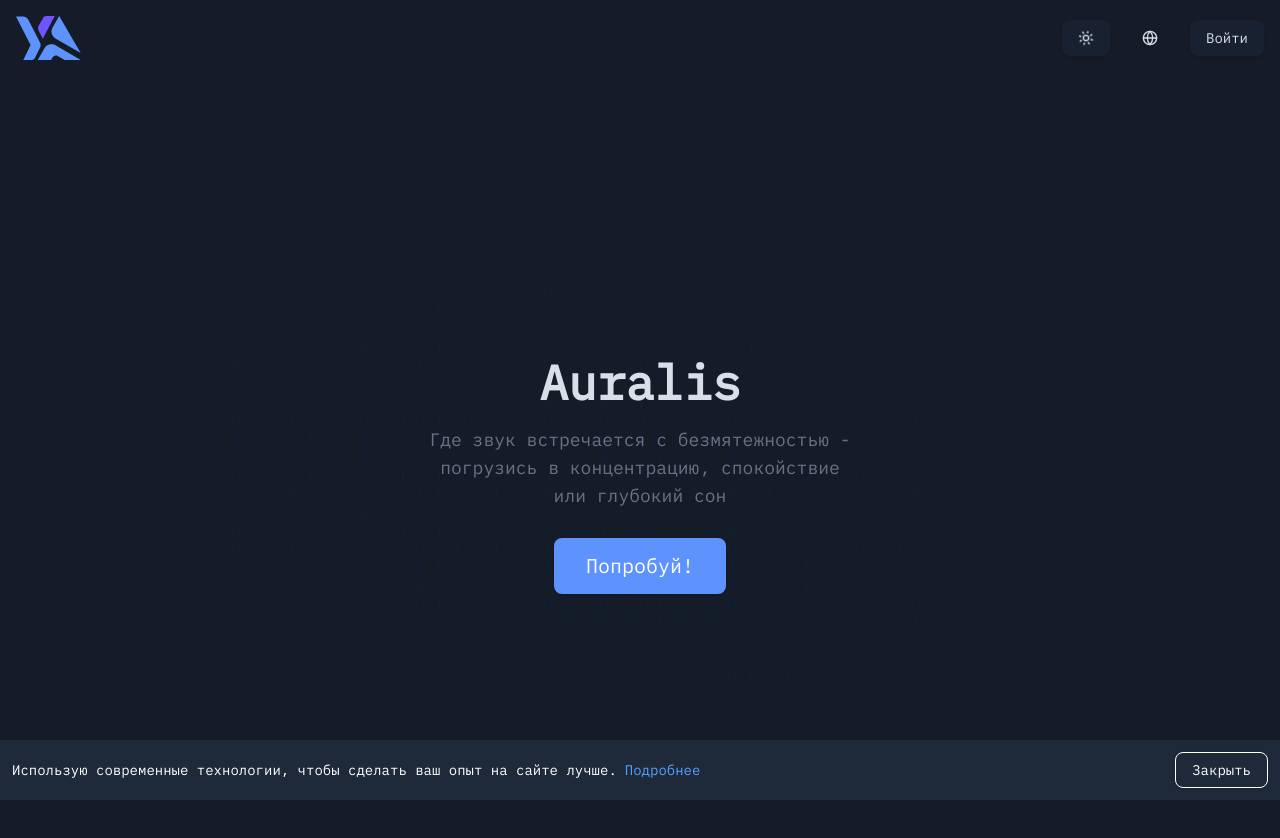
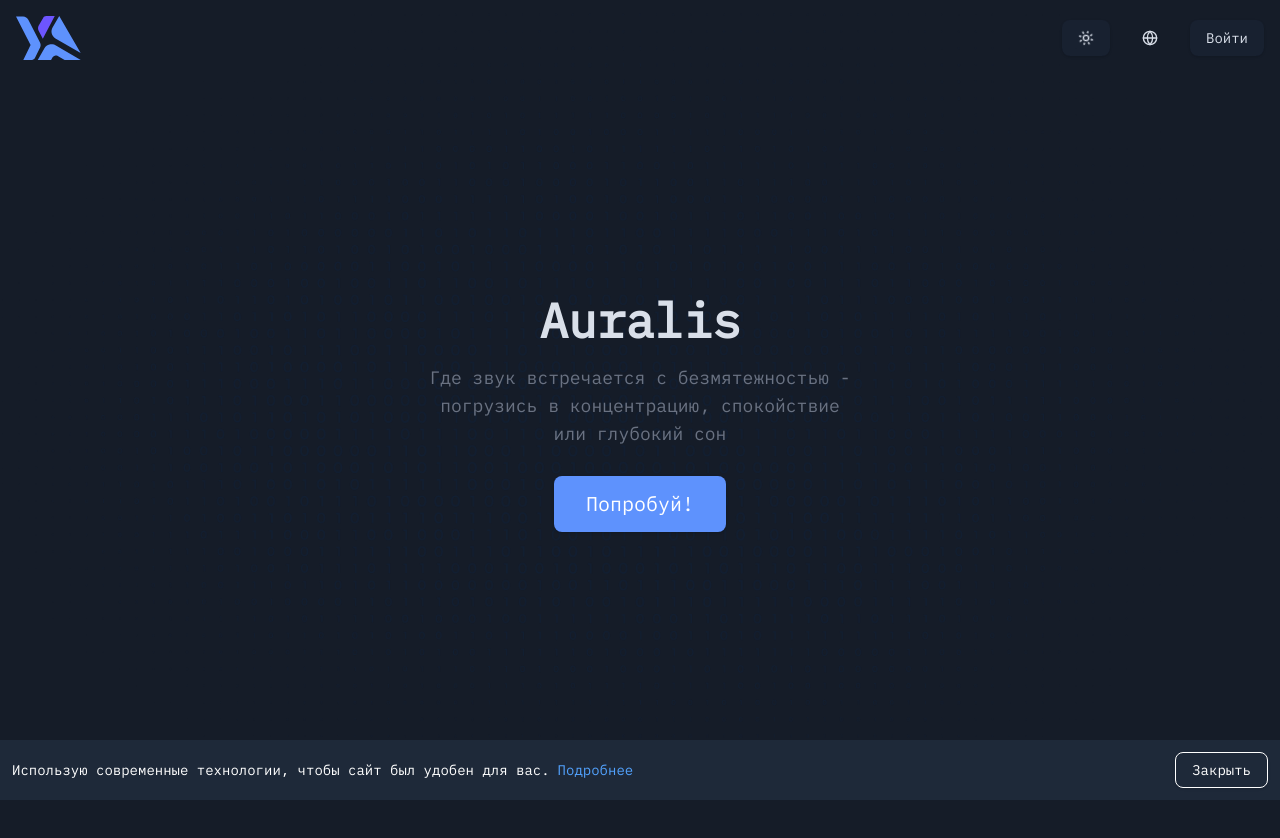
Before and after one commit to alex-lenk/auralis-front, a React (Vite) app: page / in a window 1280 px wide. Shown: the top 838 px of the page. After the commit the page ends 800 px from the top, so only its background shows below. Built offline with nearby package versions, Linux system fonts and the light colour scheme; what tailwindcss-animated would draw is missing.

Commit message:
Created Footer component

```diff
--- a/src/App/index.tsx
+++ b/src/App/index.tsx
@@ -4,15 +4,17 @@ import '@/App/globals.css'
 import '@/App/app.css'
 import '@/i18n'
 import Header from '@/modules/Header'
+import Footer from '@/components/Footer'
 import StorageConsent from '@/components/StorageConsent'
 
 const App = () => {
   return (
-    <>
+    <main className="flex flex-col min-h-screen">
       <Header />
       <Outlet />
+      <Footer />
       <StorageConsent />
-    </>
+    </main>
   )
 }
 
--- /dev/null
+++ b/src/components/Footer/index.tsx
@@ -0,0 +1,17 @@
+import { NavLink } from 'react-router'
+
+import { externalLinks, urlPage } from '@/shared/enum/urlPage'
+
+const Footer = () => {
+  const currentYear = new Date().getFullYear()
+  return (
+    <footer className="container mx-auto shrink-0 py-3 px-4 mt-auto flex">
+      ©{ currentYear } Auralis принадлежит разработчику
+      —&nbsp;<NavLink to={ externalLinks.AlexLenk } target="_blank">AlexLenk</NavLink>
+
+      <NavLink className="ms-auto" to={ urlPage.Policy }>Storage Consent</NavLink>
+    </footer>
+  )
+}
+
+export default Footer
--- a/src/components/StorageConsent/index.tsx
+++ b/src/components/StorageConsent/index.tsx
@@ -24,8 +24,8 @@ const StorageConsent = () => {
   return (
     <div className="fixed bottom-0 left-0 right-0 bg-gray-800 text-white p-3 flex items-center justify-between z-50">
       <div className="text-sm">
-        Использую современные технологии, чтобы сделать ваш опыт на сайте лучше.
-        <NavLink to={urlPage.Policy} className="ms-2 text-blue-400 hover:underline">
+        Использую современные технологии, чтобы сайт был удобен для вас.
+        <NavLink to={ urlPage.Policy } className="ms-2 text-blue-400 hover:underline">
           Подробнее
         </NavLink>
       </div>
--- a/src/modules/Header/index.tsx
+++ b/src/modules/Header/index.tsx
@@ -5,10 +5,10 @@ import ThemeToggle from '@/modules/Header/components/ThemeToggle'
 import LanguageSwitcher from '@/modules/Header/components/LanguageSwitcher'
 import { Button } from '@/components/ui/Button'
 
-export default function Header() {
+const Header = () => {
   return (
-    <header className="container mx-auto flex items-center justify-between p-4">
-      <NavLink to={urlPage.Index} className="flex items-center">
+    <header className="container mx-auto flex items-center justify-between shrink-0 p-4">
+      <NavLink to={ urlPage.Index } className="flex items-center">
         <img
           src="/assets/img/logo/logo-ico.svg"
           alt="Auralis"
@@ -20,8 +20,10 @@ export default function Header() {
 
         <LanguageSwitcher />
 
-        <Button variant="secondary" href={urlPage.SignIn}>Войти</Button>
+        <Button variant="secondary" href={ urlPage.SignIn }>Войти</Button>
       </div>
     </header>
   )
 }
+
+export default Header
--- a/src/pages/Home/index.tsx
+++ b/src/pages/Home/index.tsx
@@ -9,7 +9,7 @@ const Home = () => {
   const { t } = useTranslation()
 
   return (
-    <div className="flex flex-col items-center justify-center h-screen p-6 text-center">
+    <div className="flex flex-col items-center justify-center grow p-6 text-center">
       <h1 className="mb-5 text-5xl font-bold">Auralis</h1>
 
       <p
--- a/src/pages/Policy/index.tsx
+++ b/src/pages/Policy/index.tsx
@@ -4,7 +4,7 @@ const Policy = () => {
   useDocumentTitle('Auralis - где звук встречается с безмятежностью')
 
   return (
-    <div className="flex flex-col items-center justify-center h-screen p-6 text-center">
+    <div className="flex flex-col items-center justify-center p-6 text-center">
       <h1 className="mb-6 text-3xl font-bold">Политика использования данных</h1>
 
       <div className="max-w-3xl">
@@ -18,11 +18,13 @@ const Policy = () => {
           направлено на&nbsp;то, чтобы ваш опыт был максимально комфортным.
         </p>
         <p>
-          Если у вас есть вопросы, напишите мне на
+          Если у вас есть вопросы, напишите мне
           <a href={`mailto:${import.meta.env.VITE_API_EMAIL}`} className="ms-2 text-blue-500 hover:underline">
             {import.meta.env.VITE_API_EMAIL}
-          </a>
-          . Спасибо за ваше доверие!
+          </a>.
+          <br />
+          <br />
+          Спасибо за ваше доверие!
         </p>
       </div>
     </div>
--- a/src/pages/Walkman/index.tsx
+++ b/src/pages/Walkman/index.tsx
@@ -20,7 +20,7 @@ const Walkman = observer(() => {
   }
 
   return (
-    <div className="container mx-auto flex flex-col items-center justify-center h-screen p-6 text-center">
+    <div className="container mx-auto mt-auto flex flex-col items-center justify-center p-6 text-center">
       <div className="mb-6">
         <h1 className="text-2xl font-bold">Focus</h1>
         <p className="text-sm text-gray-500">Your ID: { deviceFingerprintStore.fingerprint.fingerprintHash }</p>
--- a/src/shared/enum/urlPage.ts
+++ b/src/shared/enum/urlPage.ts
@@ -4,3 +4,7 @@ export enum urlPage {
   SignIn = '/auth/login',
   Policy = '/policy',
 }
+
+export enum externalLinks {
+  AlexLenk= 'https://alexlenk.ru'
+}
```
